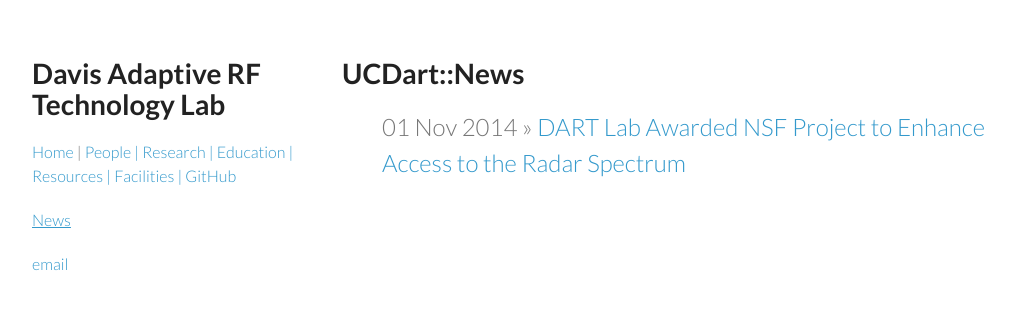
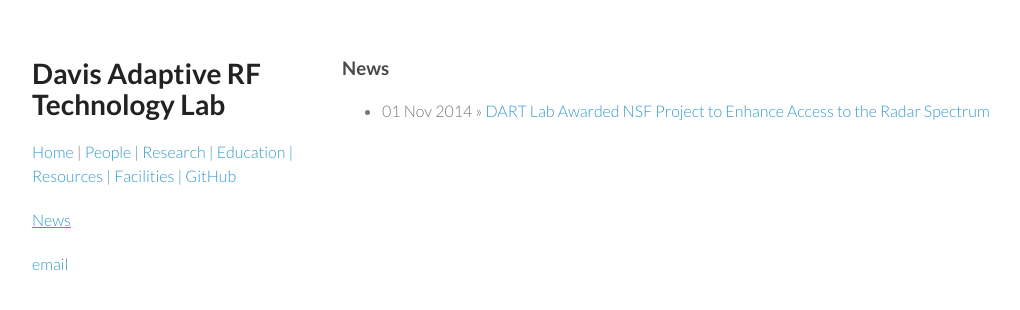
Before and after one commit to ucdart/ucdart.github.io, a Jekyll site: the page built from news/index.html, in a window 1280 px wide. Shown: the top 310 px of the page, without its empty margins (128-1148 px from the left). Built offline with Jekyll 4.4.1, drawn with Linux system fonts in a browser that asks for light colours.

Commit message:
Update index.html

```diff
--- a/news/index.html
+++ b/news/index.html
@@ -1,10 +1,10 @@
 ---
 layout: default
-title: UCDart::News
+title: News
 ---
 <section>
-	<h1>{{ page.title }}</h1>
-	<ul class="posts">
+	<h3>{{ page.title }}</h3>
+	<ul>
 
 	  {% for post in site.posts %}
 	    <li><span>{{ post.date | date_to_string }}</span> » <a href="{{ post.url }}" title="{{ post.title }}">{{ post.title }}</a></li>
```
